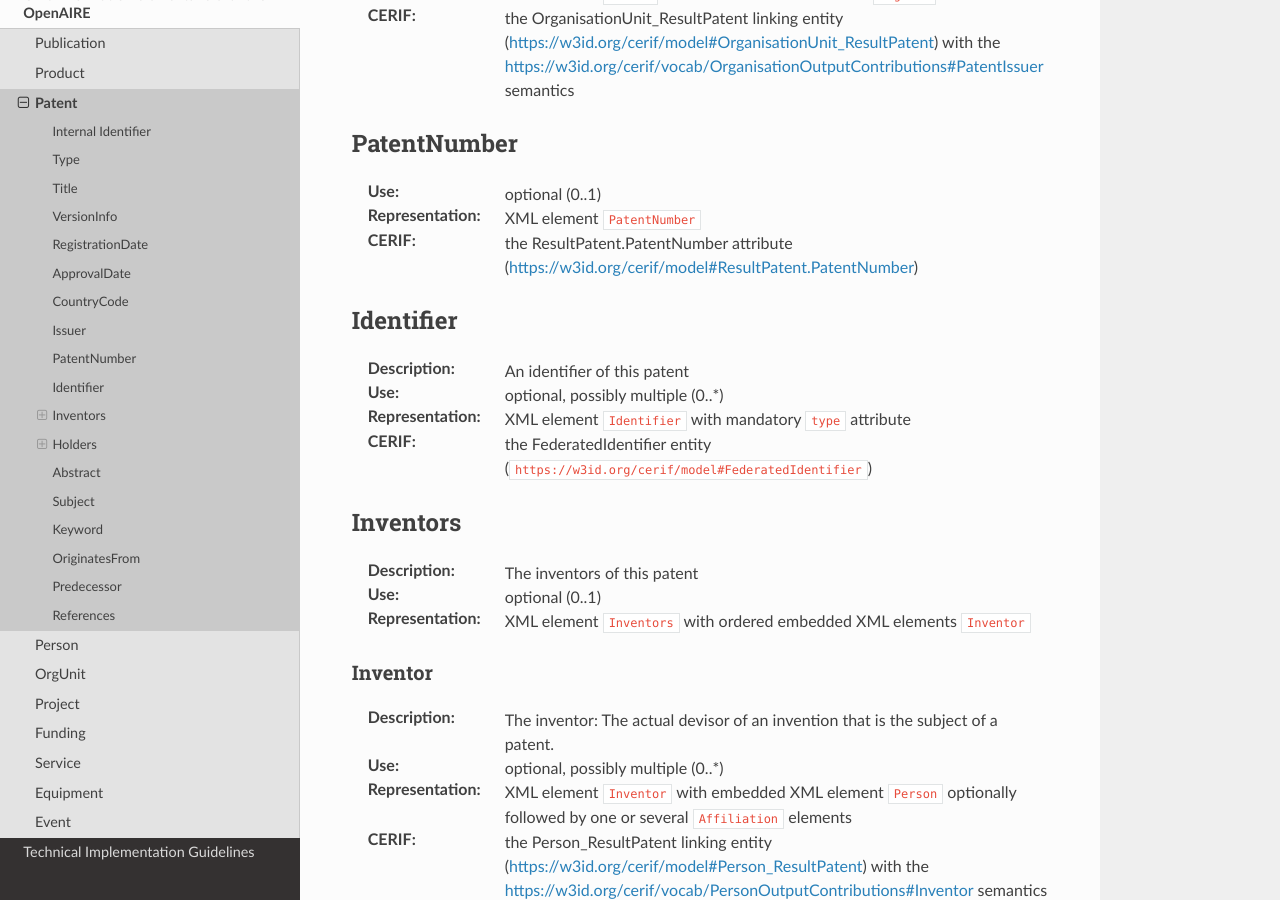
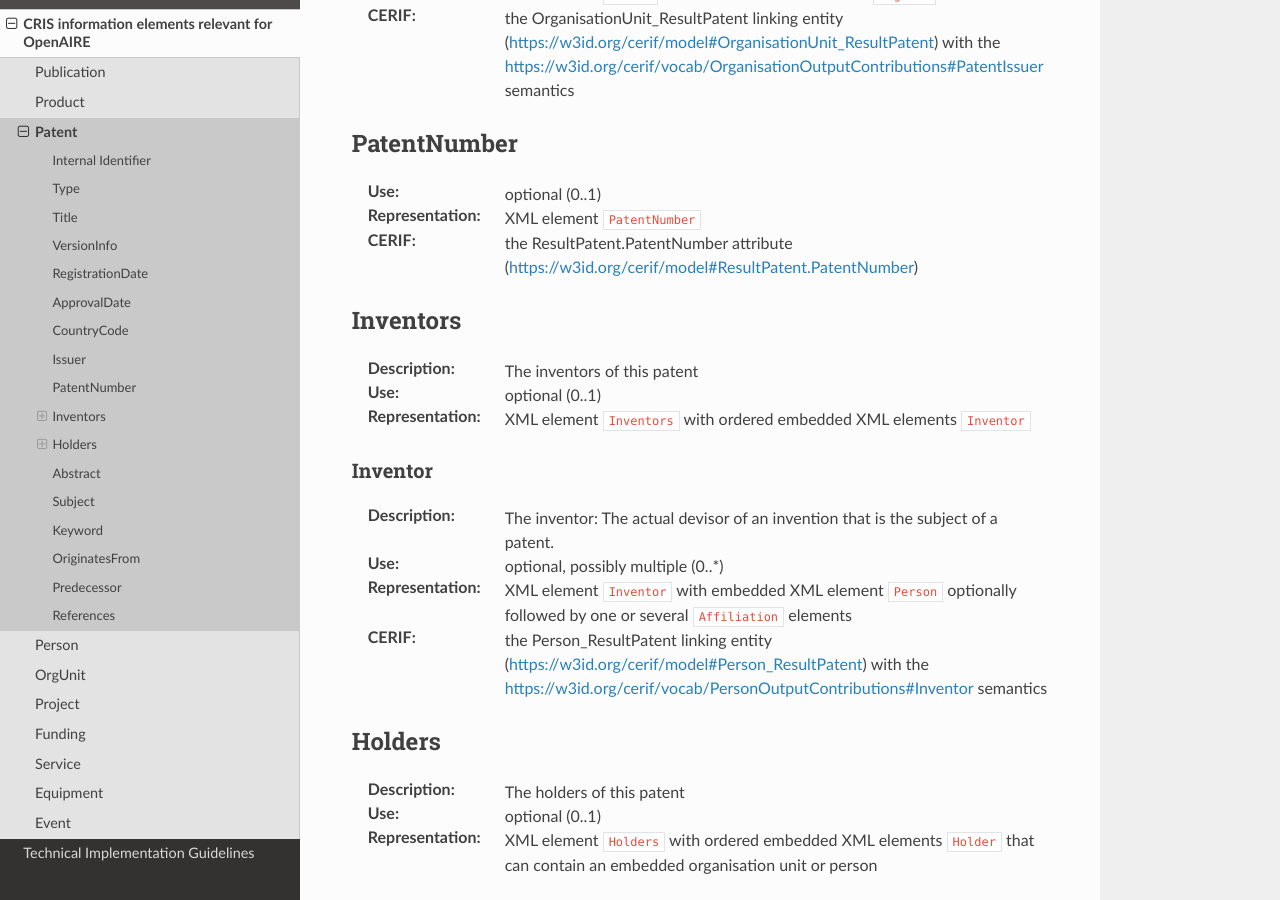
Before and after one commit to openaire/guidelines-cris-managers, a Sphinx documentation site: the page built from docs/cerif_xml_patent_entity.rst, in a window 1280 px wide and 900 px high, scrolled down 1919 px. Built offline with Sphinx 7.4.7 and the Read the Docs theme 2.0.0, drawn with Linux system fonts in a browser that asks for light colours; a script that is not in the unit is left out.

Commit message:
leave out Patent/Identifiers
- Close #39

```diff
--- a/docs/cerif_xml_patent_entity.rst
+++ b/docs/cerif_xml_patent_entity.rst
@@ -84,15 +84,6 @@
 
 
 
-Identifier
-^^^^^^^^^^
-:Description: An identifier of this patent
-:Use: optional, possibly multiple (0..*)
-:Representation: XML element ``Identifier`` with mandatory ``type`` attribute
-:CERIF: the FederatedIdentifier entity (``https://w3id.org/cerif/model#FederatedIdentifier``)
-
-
-
 Inventors
 ^^^^^^^^^
 :Description: The inventors of this patent
```
Also changed, not shown: 2 other files.
